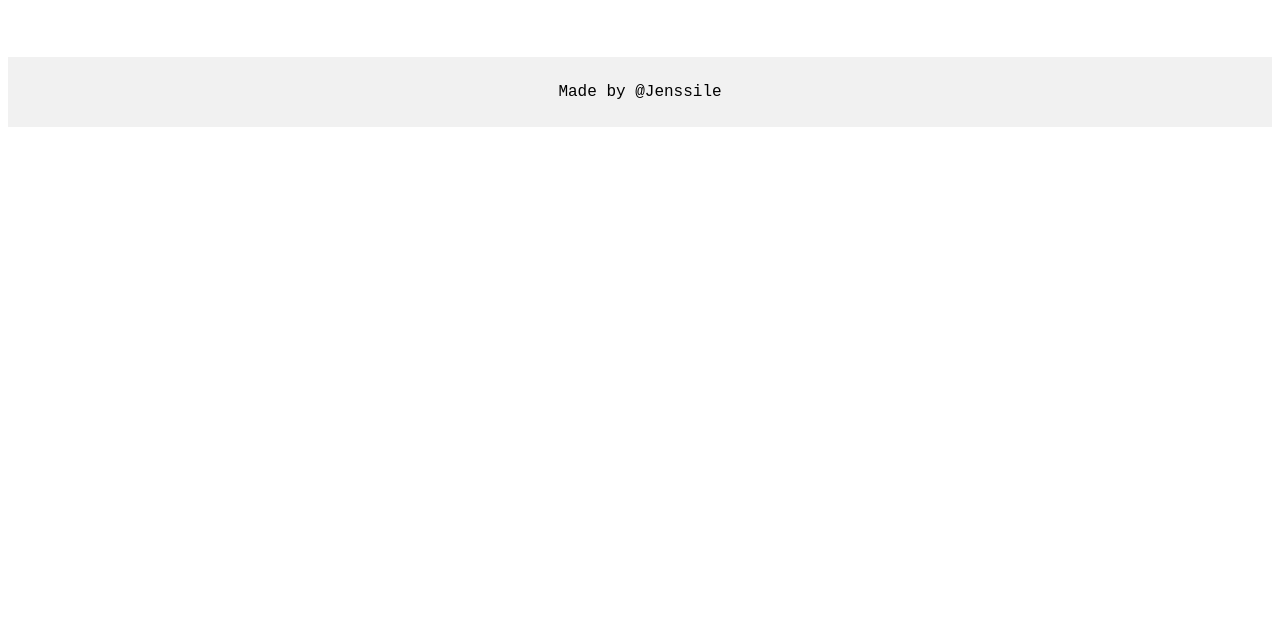
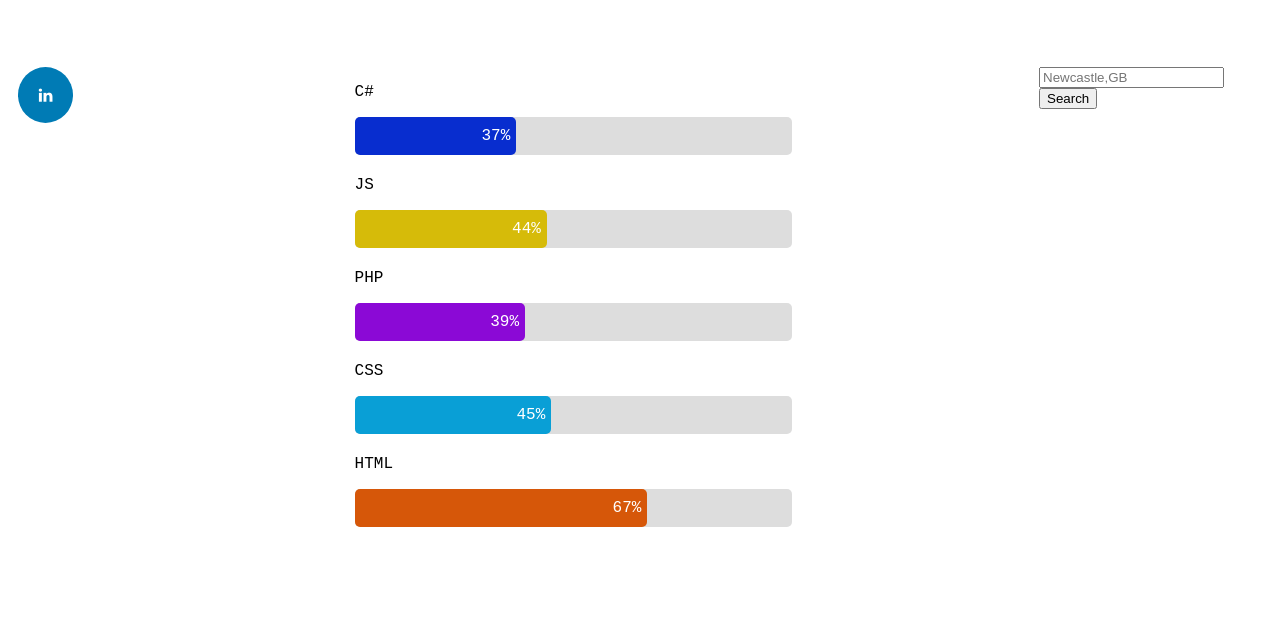
Before and after one commit to MercantecData/clientside-programmering-Jenssile, a plain HTML site: page index.html in a window 1280 px wide. Shown: the part 158-800 px from the top of the page. Drawn offline with Linux system fonts and the light colour scheme; no server answers.

Commit message:
Last week of school work

```diff
--- a/index.html
+++ b/index.html
@@ -3,12 +3,28 @@
     <script src="./jq.js"></script>
     <script src="./script.js"></script>
     <link rel="stylesheet" href="./style.css">
+    <!-- Add icon library -->
+    <link rel="stylesheet" href="https://cdnjs.cloudflare.com/ajax/libs/font-awesome/4.7.0/css/font-awesome.min.css">
 </head>
 <body>
     <div class="header">
-        <h2>Weather</h2>
+        <h2>Weather/Portfolio</h2>
     </div>
     <div class="row">
+        <div class="column left">
+            <a href="https://www.linkedin.com/in/jens-eric-bouwens/" class="fa fa-linkedin" target="_blank"></a>
+        </div>
+        <div class="column middle">
+            <div class="bar template">
+                <p class="name">Name</p>
+                <div class="barBG">
+                    <div class="proficiency">90%</div>
+                </div>
+            </div>
+        </div>
+        <div class="column right">
+            <input type="text" id="myInput" placeholder="Newcastle,GB">
+            <button type="button" id="myBtn">Search</button>
             <div class="card template">
                 <img src="http://openweathermap.org/img/wn/10d@4x.png">
                 <div class="container">
@@ -22,7 +38,5 @@
                 </div>
             </div>
         </div>
-    <div class="footer">
-        <p>Made by @Jenssile</p>
     </div>
 </body>
--- a/script.js
+++ b/script.js
@@ -4,31 +4,37 @@ var citys = ["q=Viborg", "q=Manchester", "q=Newcastle,GB", "q=London,GB"];
 var otherstuff = "units=metric&lang=en";
 var urls = [https+""+citys[0]+"&"+otherstuff+"&"+apiKey, https+""+citys[1]+"&"+otherstuff+"&"+apiKey, https+""+citys[2]+"&"+otherstuff+"&"+apiKey, https+""+citys[3]+"&"+otherstuff+"&"+apiKey];
 
+var skills = [{ "name": "HTML", "proficiency": "67%", "color": "#d65709" }, { "name": "CSS", "proficiency": "45%", "color": "#099fd6" }, { "name": "PHP", "proficiency": "39%", "color": "#8b09d6" }, { "name": "JS", "proficiency": "44%", "color": "#d6bb09" }, { "name": "C#", "proficiency": "37%", "color": "#082dcf" }]
+
 window.onload = (event) => {
   console.log('page is fully loaded')
-
+  skills.forEach(element => {
+    createnewbar(element)
+  });
+/*
   // Viborg
   fetch(urls[0])
     .then(v=>v.json())
-      .then(v=>creatnewcard(v))
+      .then(v=>createnewcard(v))
 
   // Newcastle
   fetch(urls[2])
     .then(v=>v.json())
-      .then(v=>creatnewcard(v))
+      .then(v=>createnewcard(v))
 
   // Manchester
   fetch(urls[1])
     .then(v=>v.json())
-      .then(v=>creatnewcard(v))
+      .then(v=>createnewcard(v))
 
   // London
   fetch(urls[3])
     .then(v=>v.json())
-      .then(v=>creatnewcard(v))
+      .then(v=>createnewcard(v))
+*/
 }
 
-function creatnewcard(data) {
+function createnewcard(data) {
   var card = $(".card.template").clone().removeClass("template")
   card.find("img").attr("src", `http://openweathermap.org/img/wn/${data.weather[0].icon}@4x.png`)
   card.find(".name b").text(data.name+", "+data.sys.country)
@@ -38,10 +44,19 @@ function creatnewcard(data) {
   card.find(".timezone").text("UTC "+data.timezone)
   card.find(".sunrise").text(timeWisserdry(data.sys.sunrise))
   card.find(".sunset").text(timeWisserdry(data.sys.sunset))
-  $(card).insertAfter(".template")
+  $(card).insertAfter(".card.template")
 }
 
-function timeWisserdry(unix){
+function createnewbar(element) {
+  var bar = $(".bar.template").clone().removeClass("template")
+  bar.find(".name").text(element.name)
+  bar.find(".proficiency").text(element.proficiency)
+  bar.find(".proficiency").css("width", element.proficiency)
+  bar.find(".proficiency").css("background-color", element.color)
+  $(bar).insertAfter(".bar.template")
+}
+
+function timeWisserdry(unix) {
   var date = new Date(unix * 1000)
   var hour = date.getHours()
   var min = "0" + date.getMinutes()
@@ -49,3 +64,13 @@ function timeWisserdry(unix){
   var riseFormat = hour + ':' + min.substr(-2) + ':' + sec.substr(-2)
   return riseFormat
 }
+
+$(document).ready(function(){
+  $("#myBtn").click(function(){
+    var str = $("#myInput").val()
+    var url = https+"q="+str+"&"+otherstuff+"&"+apiKey
+    fetch(url)
+      .then(v=>v.json())
+        .then(v=>createnewcard(v))
+  });
+});
--- a/style.css
+++ b/style.css
@@ -17,7 +17,35 @@ body {
 .row {
     display: -webkit-flex;
     display: flex;
-    flex-wrap: wrap;
+}
+
+/* Create three unequal columns that sits next to each other */
+.column {
+    padding: 10px;
+    height: 300px;
+}
+
+/* Left and right column */
+.column.right {
+    -webkit-flex: 1;
+    -ms-flex: 1;
+    flex: 1;
+}
+
+.column.left {
+    -webkit-flex: 0.4;
+    -ms-flex: 0.4;
+    flex: 0.4;
+}
+
+/* Middle column */
+.column.middle {
+   -webkit-flex: 4;
+   -ms-flex: 4;
+   flex: 4;
+   display: flex;
+   justify-content: space-around;
+   flex-wrap: wrap;
 }
 
 .card {
@@ -26,6 +54,7 @@ body {
     margin: 3px 3px 3px 3px;
     border: lightgrey;
     border-style: solid;
+    width: 200px;
 }
 
 .template {
@@ -51,12 +80,51 @@ body {
     border-style: solid;
 }
 
-.footer {
-    background-color: #f1f1f1;
-    padding: 10px;
-    text-align: center;
+.bar {
+    width: 49%;
+    margin: 0px 5px 5px 5px;
 }
 
+.barBG {
+    width: 100%;
+    background-color: #ddd;
+    border-radius: 5px;
+}
+
+.proficiency {
+    text-align: right;
+    padding-top: 10px;
+    padding-bottom: 10px;
+    padding-right: 6px;
+    border-radius: 5px;
+    color: white;
+}
+
+.barBG:hover {
+    box-shadow: 0 4px 8px 0 rgba(0, 0, 0, 0.2), 0 6px 20px 0 rgba(0, 0, 0, 0.19);
+}
+
+/* Style all font awesome icons */
+.fa {
+    padding: 20px;
+    font-size: 30px;
+    width: 55px;
+    text-align: center;
+    text-decoration: none;
+    border-radius: 50%;
+}
+
+/* Add a hover effect if you want */
+.fa:hover {
+    opacity: 0.7;
+}
+
+/* Set a specific color for each brand */
+
+.fa-linkedin {
+    background: #007bb5;
+    color: white;
+}
 
 /* Responsive layout - makes the three columns stack on top of each other instead of next to each other */
 @media (max-width: 600px) {
```
Lines whose indentation alone changed are shown as unchanged.
